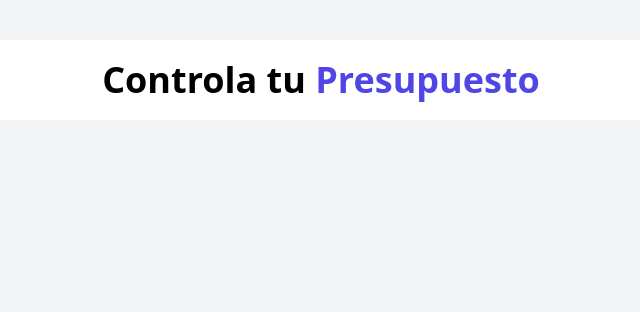
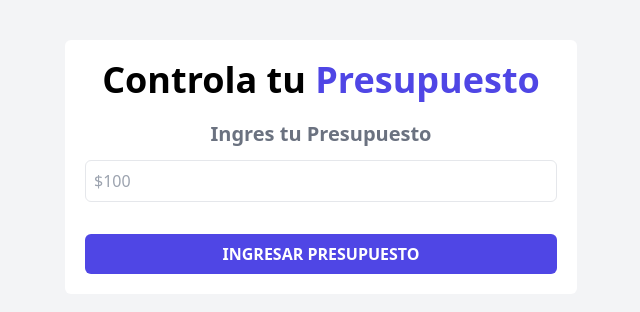
Before and after one commit to AtochePascual-Dev/Control-Presupuesto-React, a React (Vite) app: page / in a window 1280 px wide. Shown: the top 312 px of the page, without its empty margins (319-959 px from the left). Built offline with nearby package versions, Linux system fonts and the light colour scheme.

Commit message:
[FEATURE] nuevo presupuesto component

```diff
--- a/src/App.jsx
+++ b/src/App.jsx
@@ -1,10 +1,22 @@
+import { useState } from "react"
 import Header from "./components/Header"
+import NuevoPresupuesto from "./components/NuevoPresupuesto"
 
 function App() {
+  const [presupuesto, setPresupuesto] = useState(0);
+
 
   return (
-    <div className="w-11/12 mx-auto mt-10 py-5 rounded-md bg-white">
+    <div className="w-11/12 max-w-lg mx-auto mt-10 py-5 rounded-md bg-white">
       <Header />
+
+      <main className="px-5">
+        <NuevoPresupuesto
+          presupuesto={presupuesto}
+          setPresupuesto={setPresupuesto}
+        />
+
+      </main>
 
     </div>
   )
--- a/src/components/Header.jsx
+++ b/src/components/Header.jsx
@@ -1,6 +1,6 @@
 const Header = () => {
   return (
-    <header className="">
+    <header className="mb-5">
       <h1 className="text-4xl text-center font-extrabold">Controla tu <span className="text-indigo-600"> Presupuesto</span></h1>
     </header>
   )
--- /dev/null
+++ b/src/components/NuevoPresupuesto.jsx
@@ -0,0 +1,44 @@
+import { useState } from "react";
+
+const NuevoPresupuesto = ({ setPresupuesto }) => {
+
+  const handleAgregarPresupuesto = (event) => {
+    event.preventDefault();
+    const nuevoPresupuesto = document.querySelector('#presupuesto').value;
+
+    if (nuevoPresupuesto <= 0) {
+      console.log("Presupuesto no valido");
+      return false;
+    }
+
+    setPresupuesto(Number(nuevoPresupuesto))
+  };
+
+  return (
+    <form
+      onSubmit={handleAgregarPresupuesto}
+    >
+      <label
+        htmlFor="presupuesto"
+        className="mb-3 block text-xl font-bold text-gray-500 text-center"
+      >
+        Ingres tu Presupuesto
+      </label>
+
+      <input
+        id="presupuesto"
+        type="number"
+        placeholder="$100"
+        className="w-full mb-8 p-2 border rounded-md outline-none"
+      />
+
+      <input
+        value="Ingresar Presupuesto"
+        type="submit"
+        className="w-full p-2 font-bold rounded-md uppercase cursor-pointer text-white bg-indigo-600"
+      />
+    </form>
+  )
+}
+
+export default NuevoPresupuesto
```
